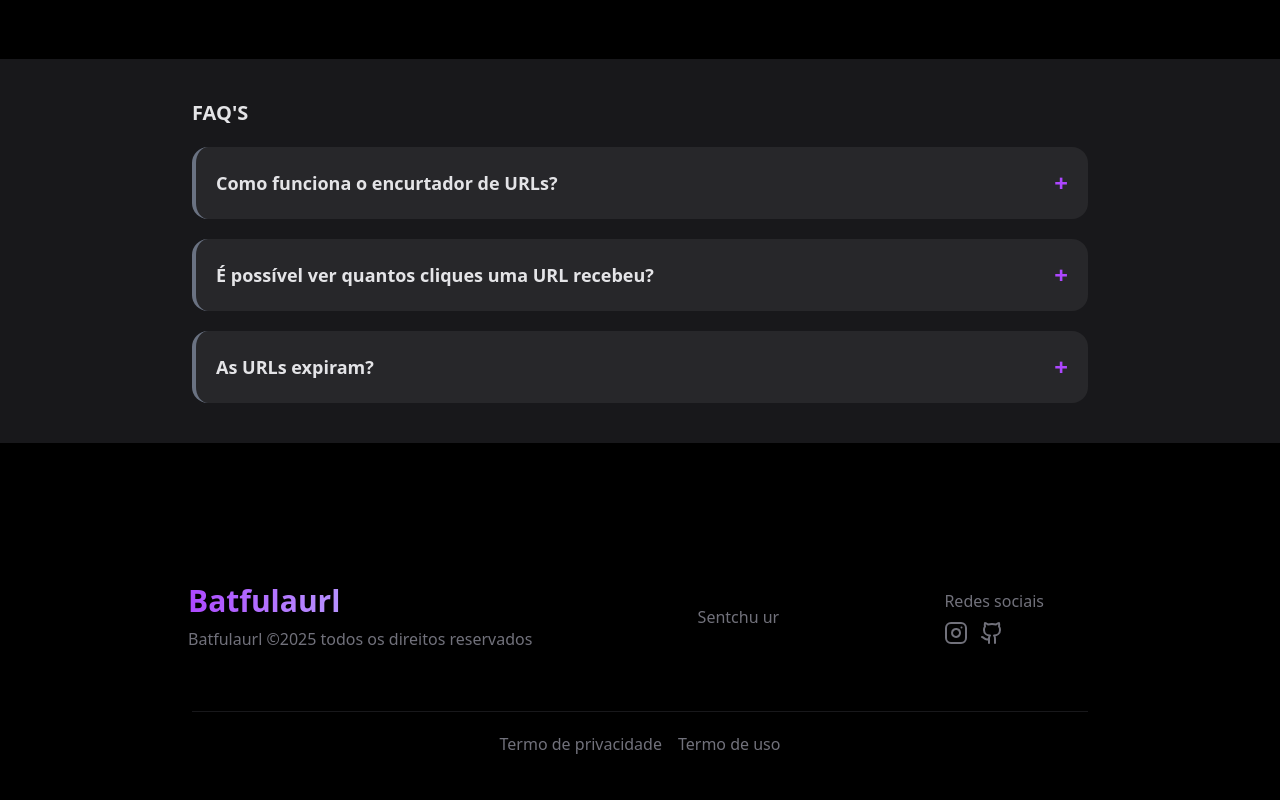
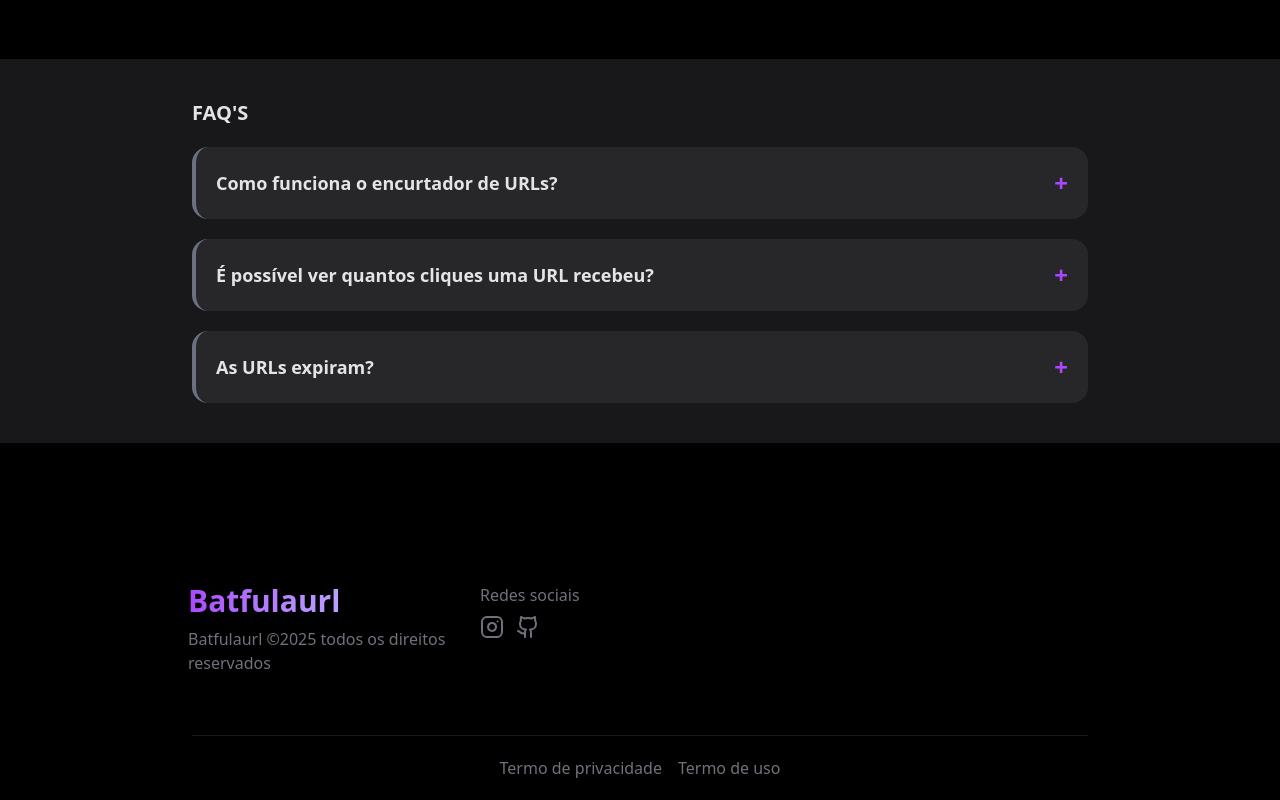
Before and after one commit to EliseuFranco/batfulaurl, a Vue app in the folder frontend/: page / in a window 1280 px wide. Shown: the part 2047-2847 px from the top of the page. Before the commit the page ends 2823 px from the top, so only its background shows below. Built offline with nearby package versions, Linux system fonts and the light colour scheme; no server answers; what vue3-apexcharts would draw is missing.

Commit message:
Melhorias no footer

```diff
--- a/frontend/src/components/FooterComponent.vue
+++ b/frontend/src/components/FooterComponent.vue
@@ -2,15 +2,12 @@
 
     <footer>
         <div class="text-zinc-500 p-10 mt-20 max-w-5xl mx-auto gap-20">
-            <div class="flex items-center justify-between w-full max-w-4xl p-5">
+            <div class="grid md:grid-cols-3 md:gap-5 gap-2 justify-between w-full max-w-4xl p-5">
                 <div class="flex flex-col gap-2">
                     <h3 class="text-3xl text-transparent bg-clip-text bg-gradient-to-r from-purple-500 to-blue-200 font-bold">Batfulaurl</h3>
                     <div>
                         Batfulaurl &copy;{{ new Date().getFullYear() }} todos os direitos reservados
                     </div>
-                </div>
-                <div>
-                    <h3>Sentchu ur</h3>
                 </div>
                 <div class="flex flex-col gap-2">
                     <h3>Redes sociais</h3>
```
